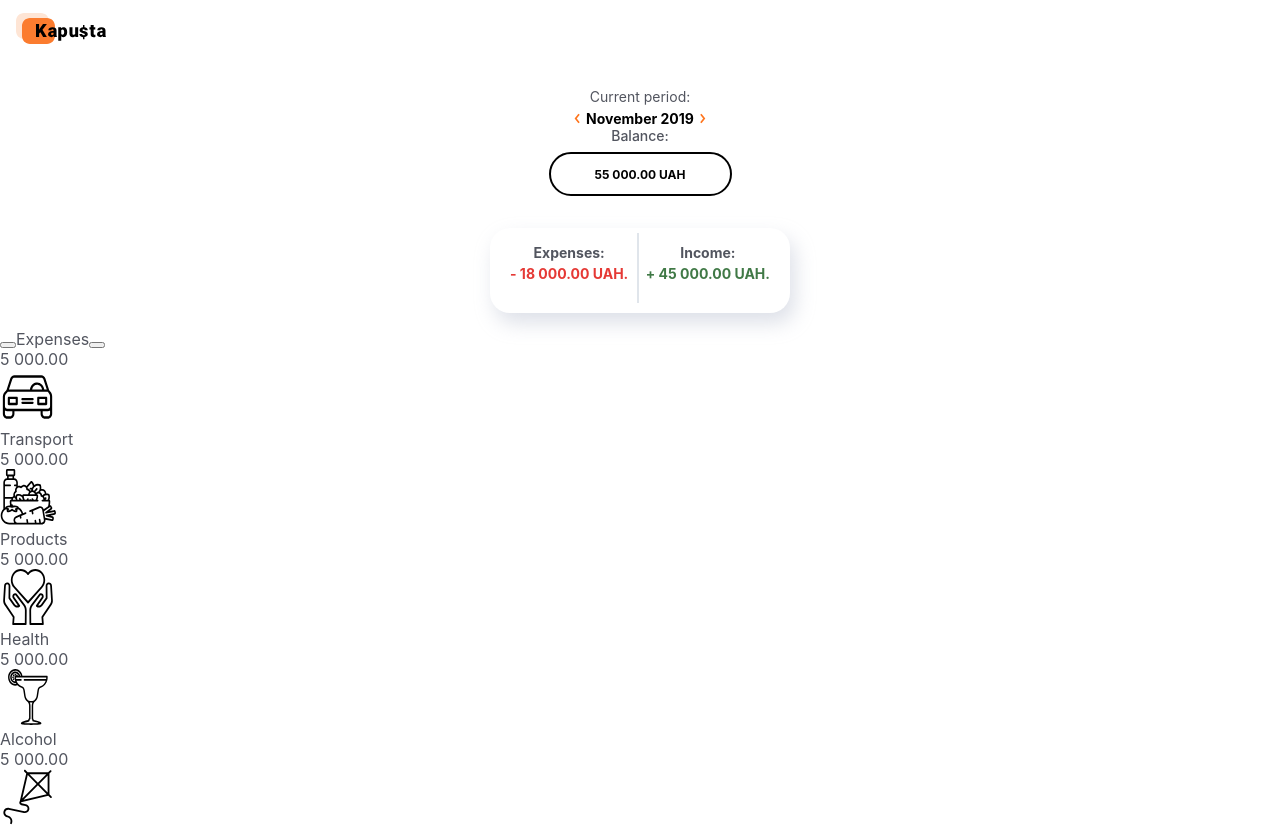
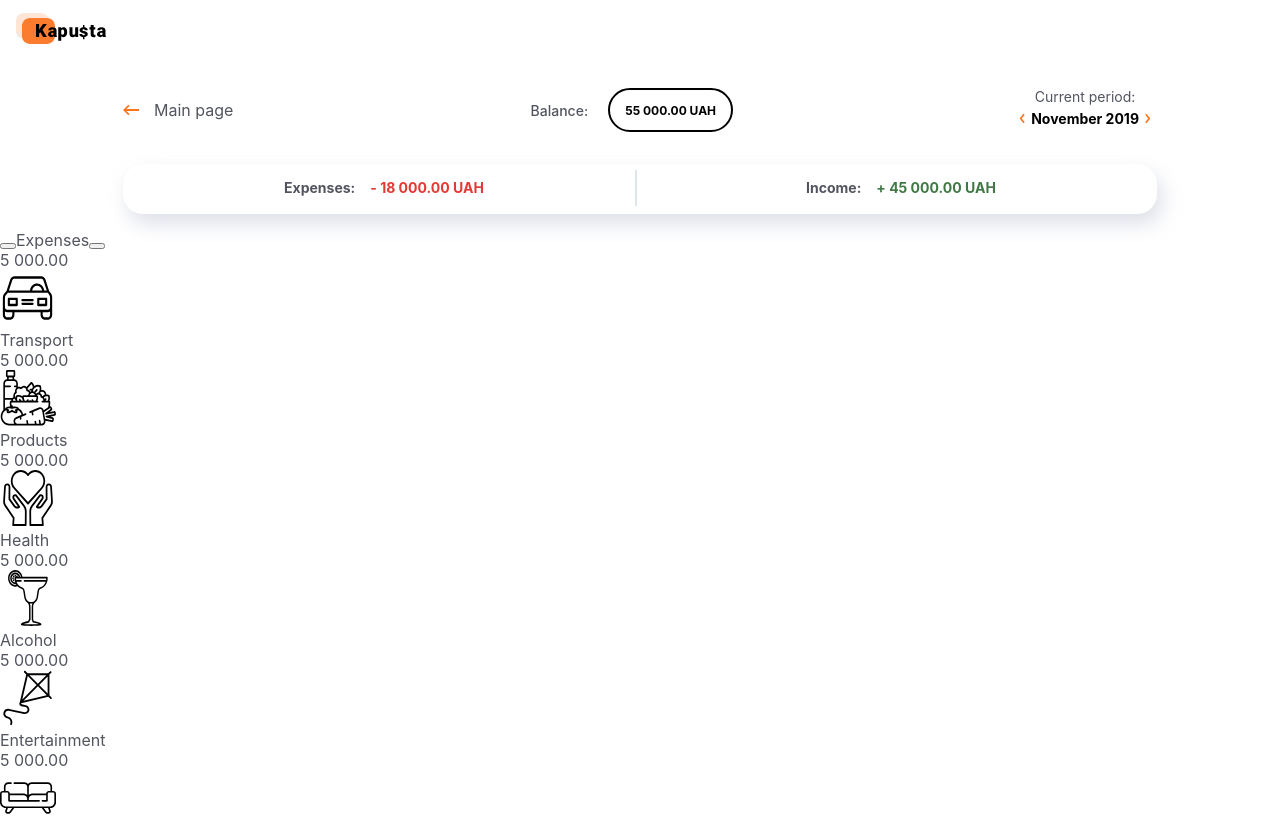
Before and after one commit to VasylchenkoSerhii/kapusta.REACT, a React (Create React App) app: page /kapusta.REACT/balance/reports in a window 1280 px wide. Shown: the top 827 px of the page. Built offline with nearby package versions, Linux system fonts and the light colour scheme.

Commit message:
StylingForBalanceSummary
Completed Styling for BalanceSummary Component

```diff
--- a/src/components/BalanceSummary/BalanceSummary.jsx
+++ b/src/components/BalanceSummary/BalanceSummary.jsx
@@ -1,5 +1,4 @@
 import Sprite from '../../images/currentPeriod.svg';
-import { Link } from 'react-router-dom';
 import {
   BalanceValye,
   BalanceWrapper,
@@ -15,12 +14,28 @@ import {
   PeriodSubheading,
   Section,
   WrapperPeriod,
+  BackLink,
+  BackLinkText,
+  WrapperForTabletGroup,
+  WrapperPeriodAndBalance,
+  WrapperBackLink,
+  BackLinkIcon,
+  BalanceGroupWrapper,
 } from './BalanceSummary.styled';
 
 export default function BalanceSummary() {
   return (
     <Section>
-      <Link></Link>
+      <WrapperForTabletGroup>
+        <WrapperBackLink>
+          <BackLink>
+            <BackLinkIcon width={16} height={16}>
+              <use href={`${Sprite}#icon-arrow-back`}></use>
+            </BackLinkIcon>
+          </BackLink>
+          <BackLinkText>Main page</BackLinkText>
+        </WrapperBackLink>
+        <WrapperPeriodAndBalance>
           <WrapperPeriod>
             <PeriodSubheading>Current period:</PeriodSubheading>
             <PeriodContainer>
@@ -37,20 +52,22 @@ export default function BalanceSummary() {
               </PeriodBtn>
             </PeriodContainer>
           </WrapperPeriod>
-      <div>
+          <BalanceGroupWrapper>
             <BalanceSubheading>Balance:</BalanceSubheading>
             <BalanceWrapper>
               <BalanceValye>55 000.00 UAH</BalanceValye>
             </BalanceWrapper>
-      </div>
+          </BalanceGroupWrapper>
+        </WrapperPeriodAndBalance>
+      </WrapperForTabletGroup>
       <ExpensesIncomeList>
         <ExpensesIncomeItem>
           <ExpensesIncome>Expenses:</ExpensesIncome>
-          <Expenses>- 18 000.00 UAH.</Expenses>
+          <Expenses>- 18 000.00 UAH</Expenses>
         </ExpensesIncomeItem>
         <ExpensesIncomeItem>
           <ExpensesIncome>Income:</ExpensesIncome>
-          <Income>+ 45 000.00 UAH.</Income>
+          <Income>+ 45 000.00 UAH</Income>
         </ExpensesIncomeItem>
       </ExpensesIncomeList>
     </Section>
--- a/src/components/BalanceSummary/BalanceSummary.styled.jsx
+++ b/src/components/BalanceSummary/BalanceSummary.styled.jsx
@@ -1,14 +1,91 @@
 import styled from 'styled-components';
+import { Link } from 'react-router-dom';
 
 export const Section = styled.section`
   margin-top: 16px;
   margin-bottom: 16px;
+  padding: 0px 20px;
+
+  @media screen and (min-width: 768px) {
+    padding: 0px 32px;
+  }
+
+  @media screen and (min-width: 1200px) {
+    padding: 0px 123px;
+  }
+`;
+
+export const WrapperForTabletGroup = styled.div`
+  @media screen and (min-width: 768px) {
+    display: flex;
+    justify-content: space-between;
+    align-items: center;
+    margin-bottom: 32px;
+  }
+`;
+
+export const WrapperBackLink = styled.div`
+  @media screen and (min-width: 768px) {
+    display: flex;
+    justify-content: space-between;
+    align-items: center;
+    text-align: center;
+  }
+`;
+
+export const BalanceGroupWrapper = styled.div`
+  @media screen and (min-width: 768px) {
+    display: flex;
+    justify-content: space-between;
+    align-items: center;
+    text-align: center;
+  }
+`;
+
+export const WrapperPeriodAndBalance = styled.div`
+  @media screen and (min-width: 768px) {
+    display: flex;
+
+    > div:nth-child(1) {
+      order: 2;
+    }
+
+    & > div:nth-child(2) {
+      order: 1;
+    }
+  }
+`;
+
+export const BackLink = styled(Link)`
+  margin-bottom: 16px;
+  text-align: center;
+  @media screen and (min-width: 768px) {
+    margin-bottom: 0px;
+    margin-right: 15px;
+  }
+`;
+
+export const BackLinkIcon = styled.svg`
+  display: flex;
+  align-items: center;
+  cursor: pointer;
+`;
+
+export const BackLinkText = styled.p`
+  @media screen and (max-width: 767px) {
+    display: none;
+  }
 `;
 
 export const WrapperPeriod = styled.div`
   display: flex;
   flex-direction: column;
   align-items: center;
+  margin-bottom: 32px;
+
+  @media screen and (min-width: 767px) {
+    margin-bottom: 0px;
+  }
 `;
 
 export const PeriodSubheading = styled.p`
@@ -23,6 +100,11 @@ export const BalanceSubheading = styled.p`
   text-align: center;
   font-weight: ${p => p.theme.fontWeights.medium};
   font-size: ${p => p.theme.fontSizes.m};
+
+  @media screen and (min-width: 767px) {
+    margin-bottom: 0px;
+    margin-right: 20px;
+  }
 `;
 
 export const PeriodContainer = styled.div`
@@ -51,7 +133,7 @@ export const BalanceWrapper = styled.div`
   display: flex;
   align-items: center;
   justify-content: center;
-  width: 183px;
+  width: 125px;
   height: 44px;
   margin-left: auto;
   margin-right: auto;
@@ -59,6 +141,15 @@ export const BalanceWrapper = styled.div`
   text-align: center;
   border: 2px solid #000000;
   border-radius: 22px;
+
+  @media screen and (min-width: 768px) {
+    margin-right: 102px;
+    margin-bottom: 0px;
+  }
+
+  @media screen and (min-width: 1200px) {
+    margin-right: 280px;
+  }
 `;
 
 export const BalanceValye = styled.span`
@@ -68,31 +159,43 @@ export const BalanceValye = styled.span`
 `;
 
 export const ExpensesIncomeList = styled.ul`
+  position: relative;
   display: flex;
-  justify-content: space-between;
+  justify-content: space-around;
   align-items: center;
-  width: 300px;
+  min-width: 280px;
   height: 85px;
-  margin-left: auto;
-  margin-right: auto;
   padding: 10px 20px 25px;
   list-style: none;
   background: #ffffff;
   box-shadow: 5px 10px 20px rgba(170, 178, 197, 0.4);
   border-radius: 20px;
+
+  @media screen and (min-width: 768px) {
+    min-width: 704px;
+    height: 50px;
+    padding: 15px 0px;
+  }
 `;
 
 export const ExpensesIncomeItem = styled.li`
-  position: relative;
   &:not(:last-child)::after {
     content: '';
     position: absolute;
     width: 0px;
     height: 70px;
-    left: 127px;
-    top: -11px;
+    left: 49.5%;
+    top: 6px;
 
     border: 1px solid #e0e5eb;
+  }
+
+  @media screen and (min-width: 768px) {
+    display: flex;
+
+    &:not(:last-child)::after {
+      height: 36px;
+    }
   }
 `;
 
@@ -101,6 +204,10 @@ export const ExpensesIncome = styled.p`
   text-align: center;
   font-size: ${p => p.theme.fontSizes.m};
   font-weight: ${p => p.theme.fontWeights.bold};
+
+  @media screen and (min-width: 768px) {
+    margin-right: 15px;
+  }
 `;
 
 export const Expenses = styled.p`
--- a/src/components/Layout/Layout.jsx
+++ b/src/components/Layout/Layout.jsx
@@ -3,9 +3,9 @@ import AppBar from 'components/AppBar/AppBar';
 
 export default function Layout() {
   return (
-    <main>
+    <div>
       <AppBar />
       <Outlet />
-    </main>
+    </div>
   );
 }
```
Lines whose indentation alone changed are shown as unchanged.
